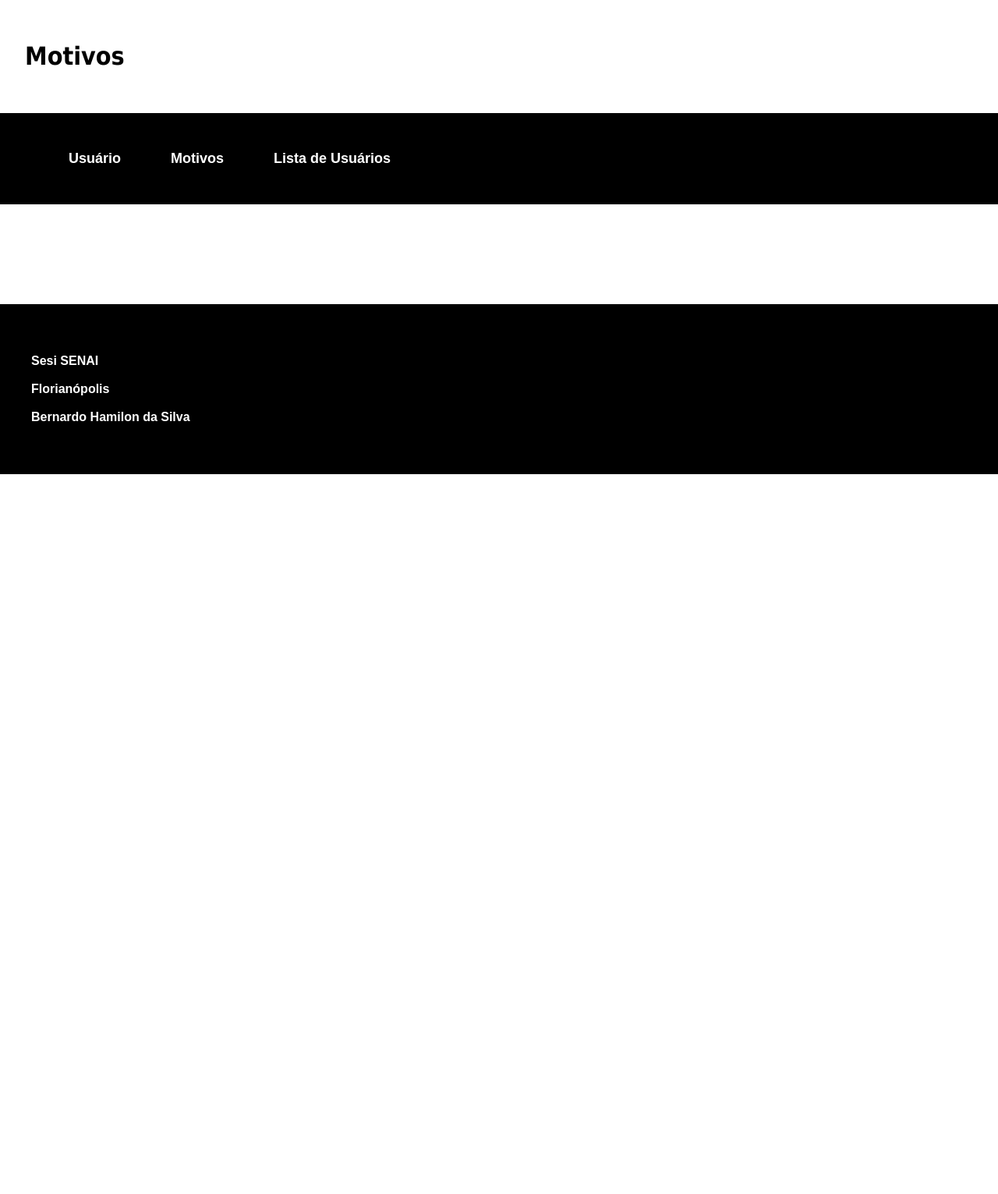
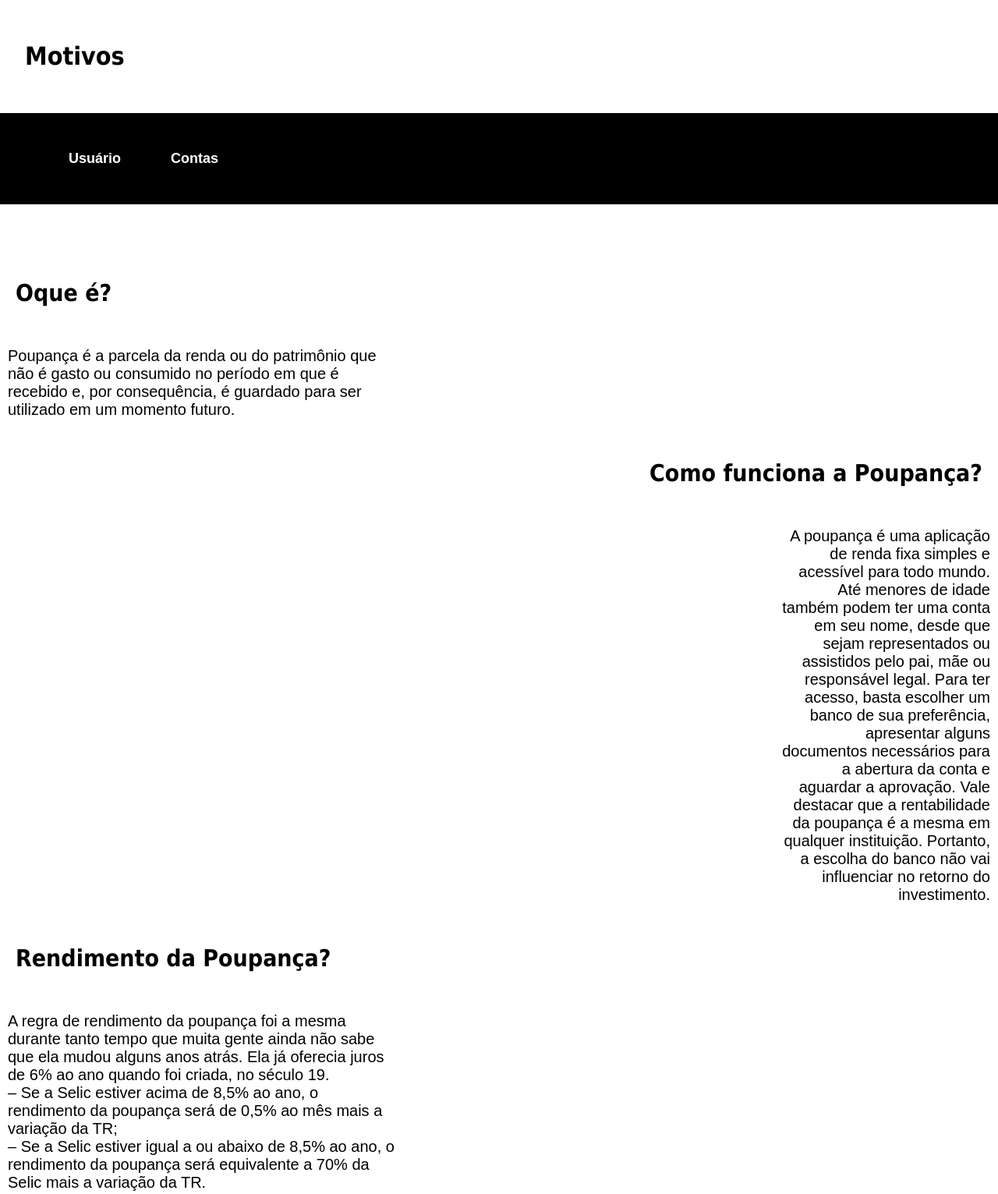
Before and after one commit to bernardohsilva/trimestral, a plain HTML site: page avalia/motivos.html in a window 1280 px wide. Shown: the top 1531 px of the page at 78% size. Before the commit the page ends 800 px from the top, so only its background shows below. Drawn offline with Linux system fonts and the light colour scheme.

Commit message:
Update motivos.html

```diff
--- a/avalia/motivos.html
+++ b/avalia/motivos.html
@@ -14,12 +14,26 @@
     <nav>
         <ul>
             <li><a href="usuario.html">Usuário</a></li>
-            <li><a href="motivos.html">Motivos</a></li>
-            <li><a href="list.html">Lista de Usuários</a></li>
+            <li><a href="list.html">Contas</a></li>
         </ul>
     </nav>
 
-    <header></header>
+
+    <header id="oque">Oque é?</header>
+    <p id="oque2">Poupança é a parcela da renda ou do patrimônio que não é gasto ou consumido no período em que é recebido e, por consequência, é guardado para ser utilizado em um momento futuro. </p>
+
+    <header id="funciona">Como funciona a Poupança?</header>
+    <p id="funciona2">A poupança é uma aplicação de renda fixa simples e acessível para todo mundo. Até menores de idade também podem ter uma conta em seu nome, desde que sejam representados ou assistidos pelo pai, mãe ou responsável legal.
+
+        Para ter acesso, basta escolher um banco de sua preferência, apresentar alguns documentos necessários para a abertura da conta e aguardar a aprovação.
+
+        Vale destacar que a rentabilidade da poupança é a mesma em qualquer instituição. Portanto, a escolha do banco não vai influenciar no retorno do investimento.</p>
+
+    <header id="oque">Rendimento da Poupança?</header>
+    <p id="oque2">A regra de rendimento da poupança foi a mesma durante tanto tempo que muita gente ainda não sabe que ela mudou alguns anos atrás. Ela já oferecia juros de 6% ao ano quando foi criada, no século 19.
+        <br> – Se a Selic estiver acima de 8,5% ao ano, o rendimento da poupança será de 0,5% ao mês mais a variação da TR;
+
+        <br> – Se a Selic estiver igual a ou abaixo de 8,5% ao ano, o rendimento da poupança será equivalente a 70% da Selic mais a variação da TR.</p>
 
     <footer>
         <ul>
```
